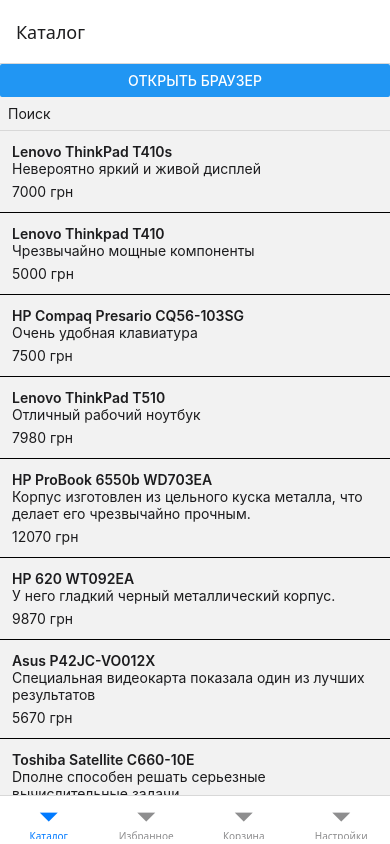
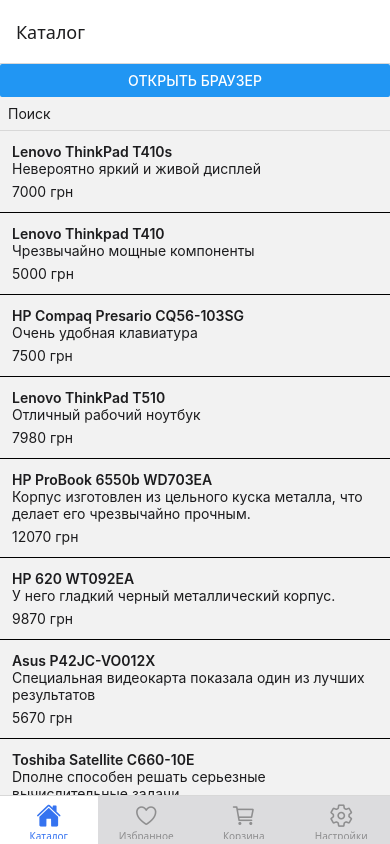
Before and after one commit to thelegend2004/rn-test-shop, a React Native app: screen / in a window 390 px wide. Built offline with nearby package versions, Linux system fonts and the light colour scheme.

Commit message:
feature: add icons for tabs. minor fixes

```diff
--- a/App.js
+++ b/App.js
@@ -14,13 +14,33 @@
 import CartScreen from "./src/screens/CartScreen";
 import BrowserScreen from "./src/screens/BrowserScreen";
 import SettingsScreen from "./src/screens/SettingsScreen";
+import { Ionicons } from "@expo/vector-icons";
 
 const Stack = createNativeStackNavigator();
 const Tabs = createBottomTabNavigator();
 
 function TabsNavigator() {
   return (
-    <Tabs.Navigator>
+    <Tabs.Navigator
+      screenOptions={({ route }) => ({
+        tabBarIcon: ({ focused, color, size }) => {
+          let iconName;
+          if (route.name === "Каталог") {
+            iconName = focused ? "home" : "home-outline";
+          } else if (route.name === "Избранное") {
+            iconName = focused ? "heart" : "heart-outline";
+          } else if (route.name === "Корзина") {
+            iconName = focused ? "cart" : "cart-outline";
+          } else if (route.name === "Настройки") {
+            iconName = focused ? "settings" : "settings-outline";
+          }
+
+          return <Ionicons name={iconName} size={size} color={color} />;
+        },
+        tabBarActiveTintColor: "#3573f0ff",
+        tabBarInactiveBackgroundColor: "#79787f42",
+      })}
+    >
       <Tabs.Screen name="Каталог" component={CatalogScreen} />
       <Tabs.Screen name="Избранное" component={FavoritesScreen} />
       <Tabs.Screen name="Корзина" component={CartScreen} />
--- a/package.json
+++ b/package.json
@@ -9,6 +9,7 @@
     "web": "expo start --web"
   },
   "dependencies": {
+    "@expo/vector-icons": "^15.0.2",
     "@react-native-async-storage/async-storage": "^2.2.0",
     "@react-navigation/bottom-tabs": "^7.4.8",
     "@react-navigation/native": "^7.1.18",
--- a/src/screens/ProductScreen.js
+++ b/src/screens/ProductScreen.js
@@ -1,18 +1,30 @@
 import { ThemedView, ThemedText } from "../components/Themed";
 import { Button } from "react-native";
 import useStore from "../store/useStore";
+import { useEffect, useState } from "react";
 
 export default function ProductScreen({ route }) {
   const { item } = route.params;
   const toggleFavorite = useStore((s) => s.toggleFavorite);
+  const isInFavorite = useStore((s) => s.isInFavorite);
   const addToCart = useStore((s) => s.addToCart);
+  const favorites = useStore((s) => s.favorites);
+  const [addToFavText, setAddToFavText] = useState("В избранное")
+
+  useEffect(() => {
+    if(isInFavorite(item)) {
+      setAddToFavText("Удалить из избранного");
+    } else {
+      setAddToFavText("В избранное");
+    }
+  }, [favorites, isInFavorite, item])
 
   return (
     <ThemedView style={{ flex: 1, padding: 16 }}>
       <ThemedText style={{ fontSize: 22, fontWeight: "700" }}>{item.name}</ThemedText>
       <ThemedText>{item.description}</ThemedText>
       <ThemedText>{item.price} грн</ThemedText>
-      <Button title="В избранное" onPress={() => toggleFavorite(item)}/>
+      <Button title={addToFavText} onPress={() => toggleFavorite(item)}/>
       <ThemedView style={{ height: 8 }} />
       <Button title="В корзину" onPress={() => {addToCart(item, 1)}}/>
     </ThemedView>
--- a/src/store/useStore.js
+++ b/src/store/useStore.js
@@ -19,6 +19,11 @@
       : [...get().favorites, product];
     set({ favorites: next });
     AsyncStorage.setItem(STORAGE_KEYS.favorites, JSON.stringify(next));
+  },
+
+  isInFavorite: (product) => {
+    const isThere = get().favorites.find(p => p.id === product.id);
+    return isThere;
   },
 
   removeFavorite: (id) => {
```
Also changed, not shown: 1 other file (tests, documents, lock files or other folders).
